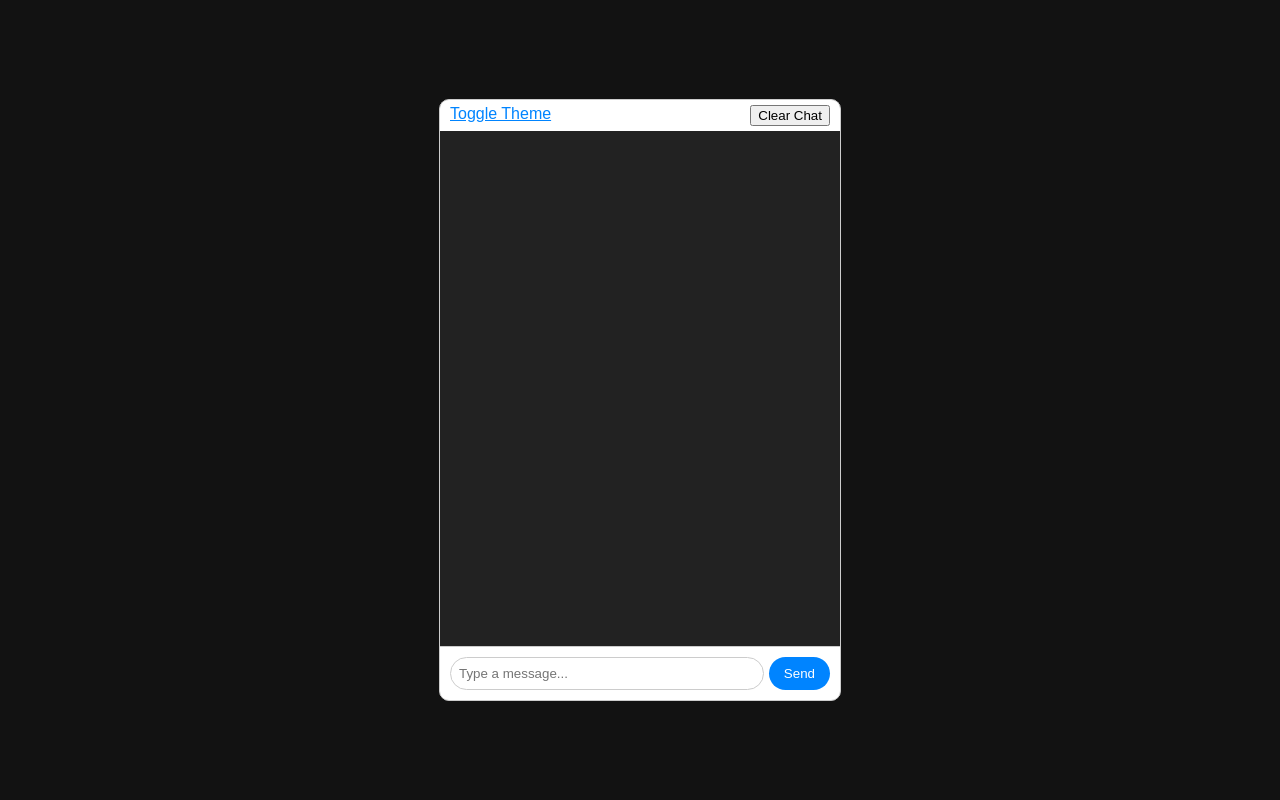
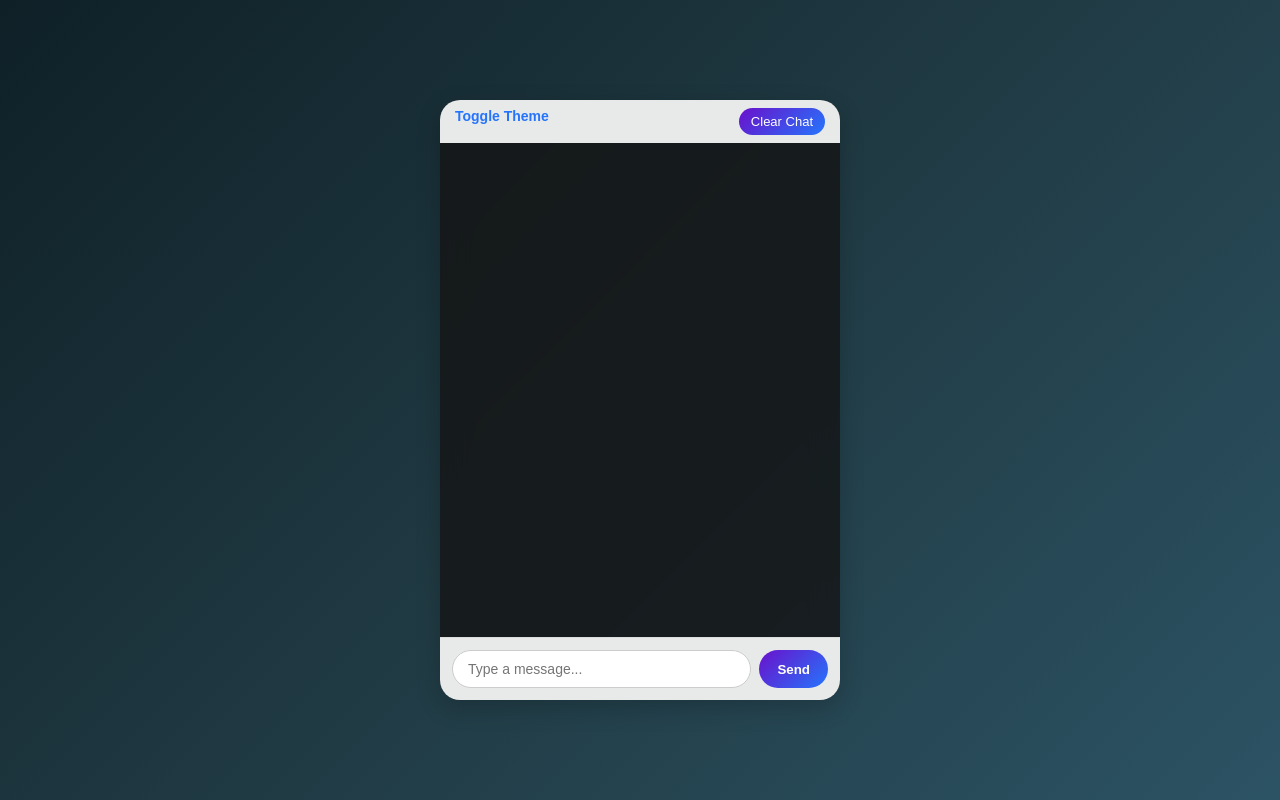
Before and after one commit to Aravind0066/IEEE-WEB-DEV, a plain HTML site: page index.html in a window 1280 px wide. Both pictures are taken after a click on the element "Toggle Theme". Drawn offline with Linux system fonts and the light colour scheme.

Commit message:
Initial version

```diff
--- a/style.css
+++ b/style.css
@@ -1,13 +1,19 @@
 :root {
-  --bg-color: #f2f2f2;
+  --bg-color: #e0eafc;
+  --bg-gradient: linear-gradient(135deg, #e0eafc, #cfdef3);
+  --chat-bg: rgba(255, 255, 255, 0.8);
   --sent-color: #4caf50;
   --received-color: #0084ff;
+  --sent-gradient: linear-gradient(135deg, #43e97b, #38f9d7);
+  --received-gradient: linear-gradient(135deg, #6a11cb, #2575fc);
+  --btn-gradient: linear-gradient(135deg, #6a11cb, #2575fc);
   --text-color: #333;
+  --timestamp-color: #777;
 }
 
 body {
-  font-family: Arial, sans-serif;
-  background-color: var(--bg-color);
+  font-family: 'Poppins', sans-serif;
+  background: var(--bg-gradient);
   margin: 0;
   display: flex;
   justify-content: center;
@@ -18,95 +24,146 @@ body {
 .chat-container {
   width: 400px;
   height: 600px;
-  border: 1px solid #ccc;
-  border-radius: 10px;
+  border-radius: 20px;
   display: flex;
   flex-direction: column;
-  background-color: #fff;
+  backdrop-filter: blur(15px);
+  background: var(--chat-bg);
+  box-shadow: 0 8px 25px rgba(0, 0, 0, 0.2);
   overflow: hidden;
 }
 
 .chat-window {
   flex: 1;
-  padding: 10px;
+  padding: 15px;
   overflow-y: auto;
-  background-color: #eee;
+  background: transparent;
+  scroll-behavior: smooth;
 }
 
 .message {
-  margin: 5px 0;
-  padding: 8px 12px;
-  border-radius: 15px;
-  max-width: 70%;
+  margin: 8px 0;
+  padding: 10px 15px;
+  border-radius: 20px;
+  max-width: 75%;
   color: #fff;
   word-wrap: break-word;
   display: inline-block;
+  font-size: 14px;
+  position: relative;
+  animation: fadeInUp 0.3s ease-in-out;
 }
 
 .sent {
-  background-color: var(--sent-color);
+  background: var(--sent-gradient);
   align-self: flex-end;
+  border-bottom-right-radius: 5px;
 }
 
 .received {
-  background-color: var(--received-color);
+  background: var(--received-gradient);
   align-self: flex-start;
+  border-bottom-left-radius: 5px;
 }
 
 .timestamp {
   font-size: 10px;
-  color: #ccc;
-  margin-left: 5px;
+  color: var(--timestamp-color);
+  margin-left: 8px;
 }
 
 .input-area {
   display: flex;
-  padding: 10px;
-  border-top: 1px solid #ccc;
+  padding: 12px;
+  border-top: 1px solid #ddd;
+  background: rgba(255, 255, 255, 0.9);
 }
 
 .input-area input {
   flex: 1;
-  padding: 8px;
-  border-radius: 20px;
+  padding: 10px 15px;
+  border-radius: 25px;
   border: 1px solid #ccc;
   outline: none;
+  font-size: 14px;
+  transition: 0.3s;
+}
+
+.input-area input:focus {
+  border-color: #2575fc;
+  box-shadow: 0 0 8px rgba(37, 117, 252, 0.3);
 }
 
 .input-area button {
-  margin-left: 5px;
-  padding: 8px 15px;
-  border-radius: 20px;
+  margin-left: 8px;
+  padding: 10px 18px;
+  border-radius: 25px;
   border: none;
-  background-color: #0084ff;
+  background: var(--btn-gradient);
   color: #fff;
+  font-weight: 600;
   cursor: pointer;
+  transition: 0.3s;
 }
 
 .input-area button:hover {
-  opacity: 0.8;
+  transform: translateY(-2px);
+  box-shadow: 0 5px 15px rgba(0, 0, 0, 0.2);
 }
 
 .controls {
   display: flex;
   justify-content: space-between;
-  padding: 5px 10px;
+  padding: 8px 15px;
+  background: rgba(255, 255, 255, 0.9);
+  font-size: 14px;
 }
 
 .theme-toggle {
   cursor: pointer;
-  color: #0084ff;
+  font-weight: 600;
+  color: #2575fc;
+  transition: 0.2s;
+}
+
+.theme-toggle:hover {
   text-decoration: underline;
 }
 
-/* Dark theme */
+#clear-chat {
+  background: var(--btn-gradient);
+  border: none;
+  padding: 6px 12px;
+  border-radius: 20px;
+  color: white;
+  font-size: 13px;
+  cursor: pointer;
+  transition: 0.3s;
+}
+
+#clear-chat:hover {
+  transform: scale(1.05);
+}
+
+/* Dark Theme */
 body.dark {
-  --bg-color: #121212;
-  --sent-color: #1e8449;
-  --received-color: #3498db;
-  --text-color: #eee;
+  --bg-gradient: linear-gradient(135deg, #0f2027, #203a43, #2c5364);
+  --chat-bg: rgba(20, 20, 20, 0.8);
+  --timestamp-color: #aaa;
 }
 
 body.dark .chat-window {
-  background-color: #222;
+  background: transparent;
 }
+
+/* Animations */
+@keyframes fadeInUp {
+  from {
+    opacity: 0;
+    transform: translateY(15px);
+  }
+  to {
+    opacity: 1;
+    transform: translateY(0);
+  }
+}
```
